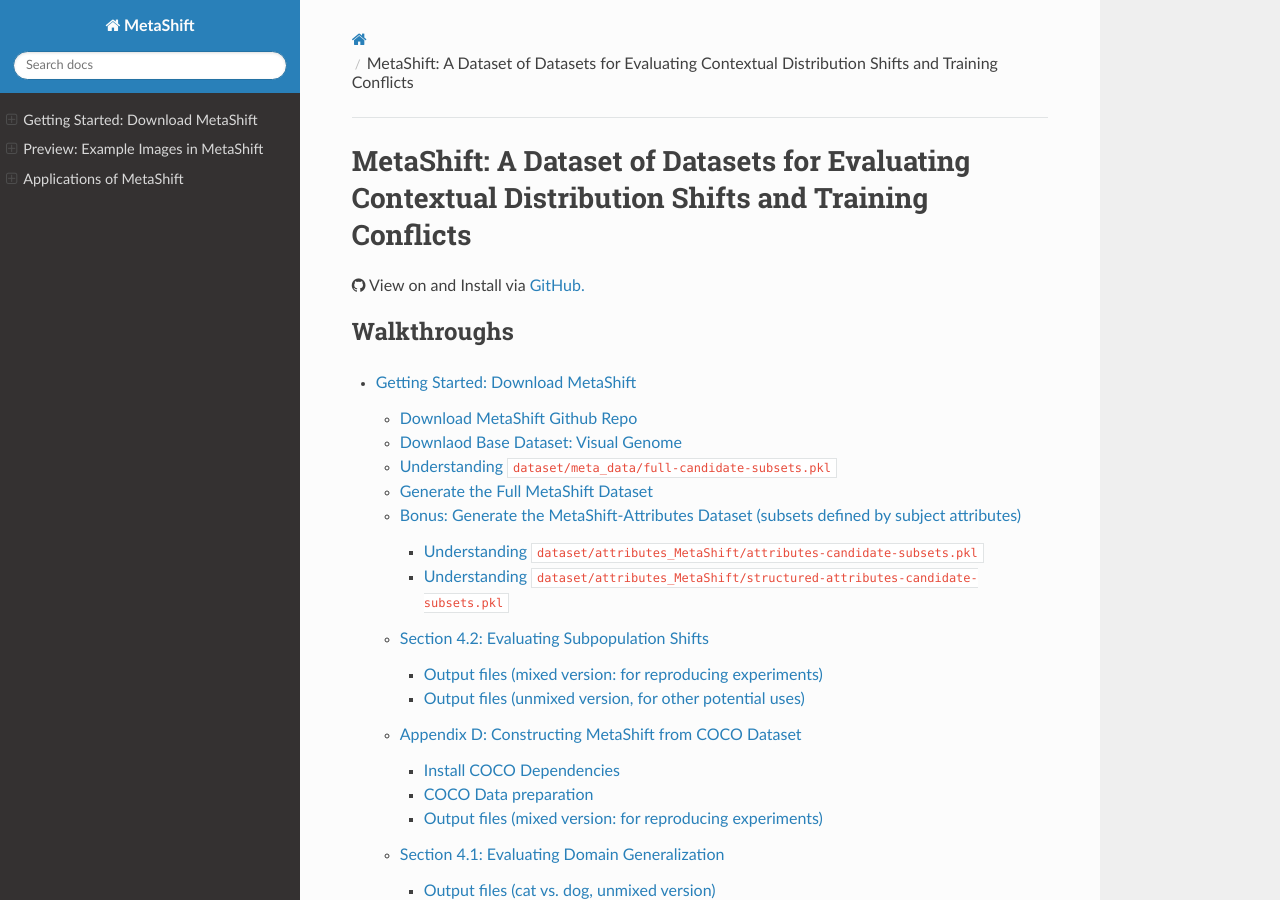
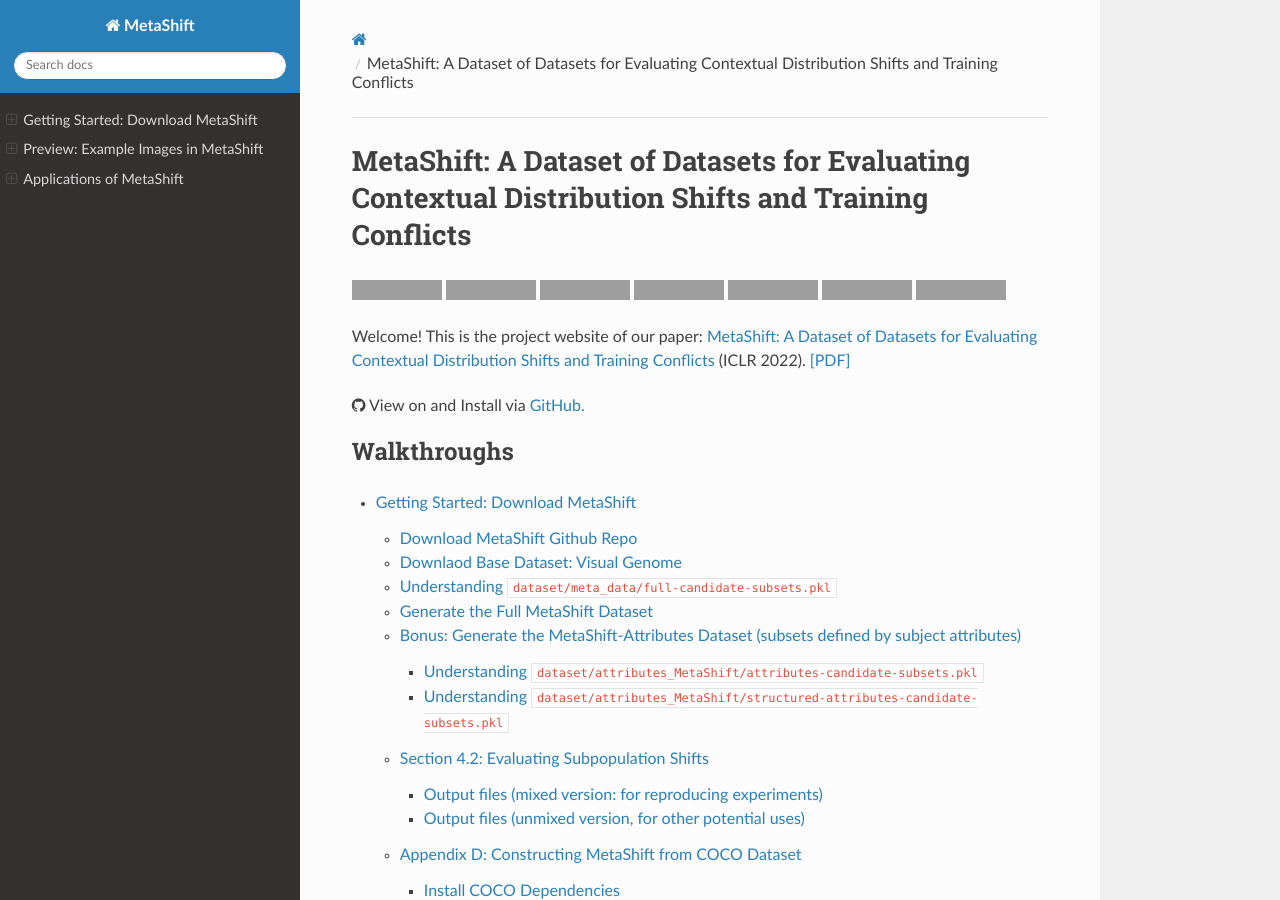
Before and after one commit to Weixin-Liang/MetaShift, a Sphinx documentation site: the page built from docs/index.rst, in a window 1280 px wide and 900 px high. Built offline with Sphinx 7.4.7 and the Read the Docs theme 2.0.0, drawn with Linux system fonts in a browser that asks for light colours; nearby versions of some CDN libraries; library files that are not in the unit come from our copies; grey boxes are pictures that could not be loaded.

```diff
--- a/docs/index.rst
+++ b/docs/index.rst
@@ -1,5 +1,28 @@
 MetaShift: A Dataset of Datasets for Evaluating Contextual Distribution Shifts and Training Conflicts
 =============================================================================================================
+
+|Website shields.io| |Documentation Status| |License| |OpenReview| |Python 3.6| |Pytorch| |GitHub stars|
+
+
+.. |License| image:: https://img.shields.io/badge/license-MIT-blue.svg
+   :target: https://lbesson.mit-license.org/
+.. |OpenReview| image:: https://img.shields.io/badge/OpenReview-rRMlg4sZQ15-green.svg
+   :target: https://openreview.net/forum?id=rRMlg4sZQ15
+.. |Python 3.6| image:: https://img.shields.io/badge/python-3.6-blue.svg
+   :target: https://www.python.org/downloads/release/python-360/
+.. |Pytorch| image:: https://img.shields.io/badge/Pytorch-1.8-red.svg
+   :target: https://pytorch.org/
+.. |Website shields.io| image:: https://img.shields.io/website-up-down-green-red/http/shields.io.svg
+   :target: https://metashift.readthedocs.io/
+.. |Documentation Status| image:: https://readthedocs.org/projects/metashift/badge/?version=latest
+   :target: http://metashift.readthedocs.io/?badge=latest
+.. |GitHub stars| image:: https://img.shields.io/github/stars/Weixin-Liang/MetaShift.svg?style=social&label=Star&maxAge=2592000
+   :target: https://GitHub.com/Weixin-Liang/MetaShift/
+
+
+Welcome! This is the project website of our paper: `MetaShift: A Dataset of Datasets for Evaluating Contextual Distribution Shifts and Training Conflicts <https://openreview.net/forum?id=MTex8qKavoS>`__ (ICLR 2022). `[PDF] <https://openreview.net/forum?id=MTex8qKavoS>`__
+
+
 
 .. raw:: html
 
```
Also changed, not shown: README.md (+7 -4 lines).
